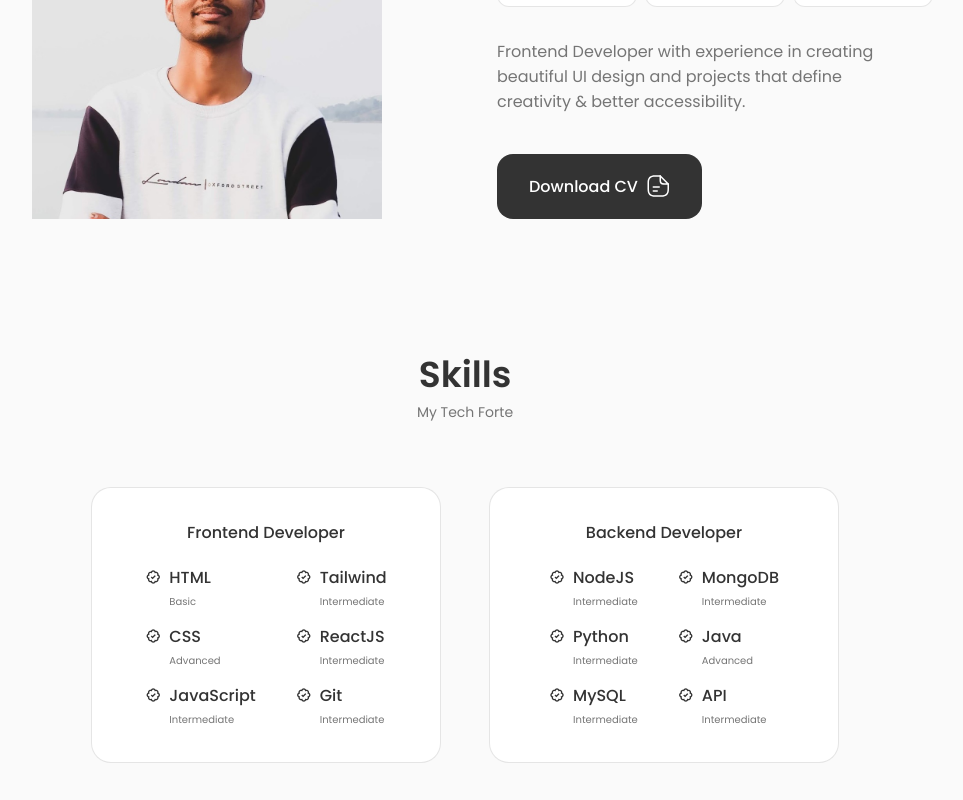
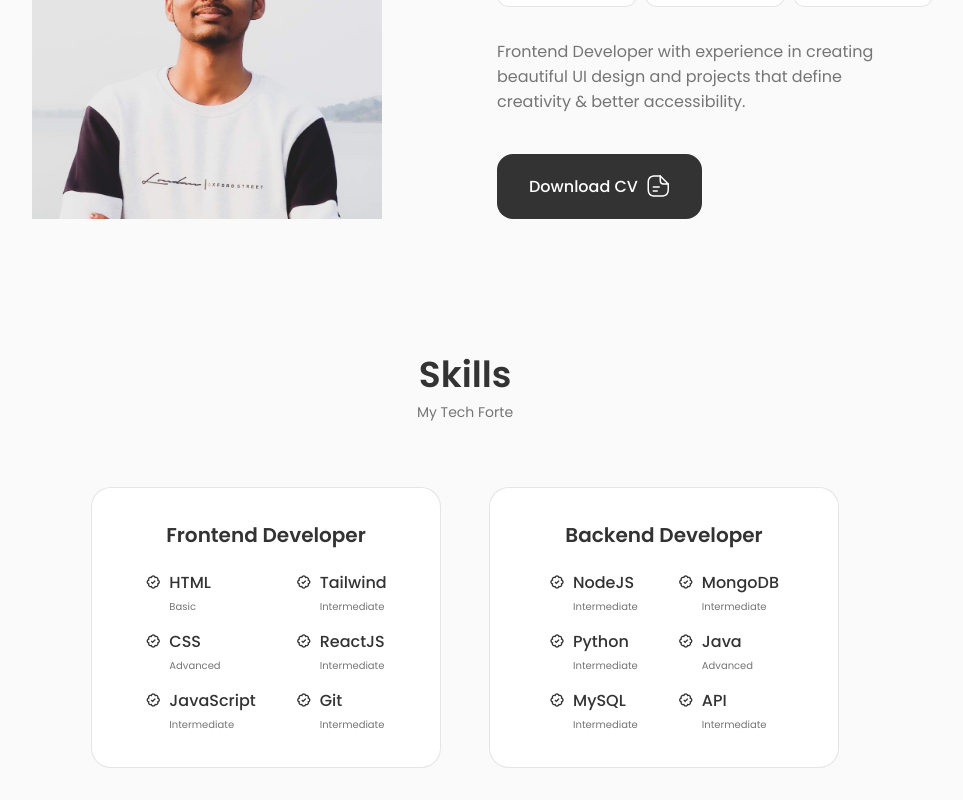
Before and after one commit to gyash21/THE-PORTFOLIO, a React (Create React App) app: page / in a window 1280 px wide. Shown: the part 1057-1857 px from the top of the page, without its empty margins (175-1138 px from the left). Built offline with nearby package versions, Linux system fonts and the light colour scheme.

Commit message:
skills box title

```diff
--- a/src/components/skills/skills.css
+++ b/src/components/skills/skills.css
@@ -17,8 +17,8 @@
 
 
 .skills__title{
-    font-size: var(--normal-font-size);
-    font-weight: var(--font-medium);
+    font-size: var(--h3-font-size);
+    font-weight: var(--font-semi-bold);
     text-align: center;
     margin-bottom: var(--mb-1-5);
 }
```
